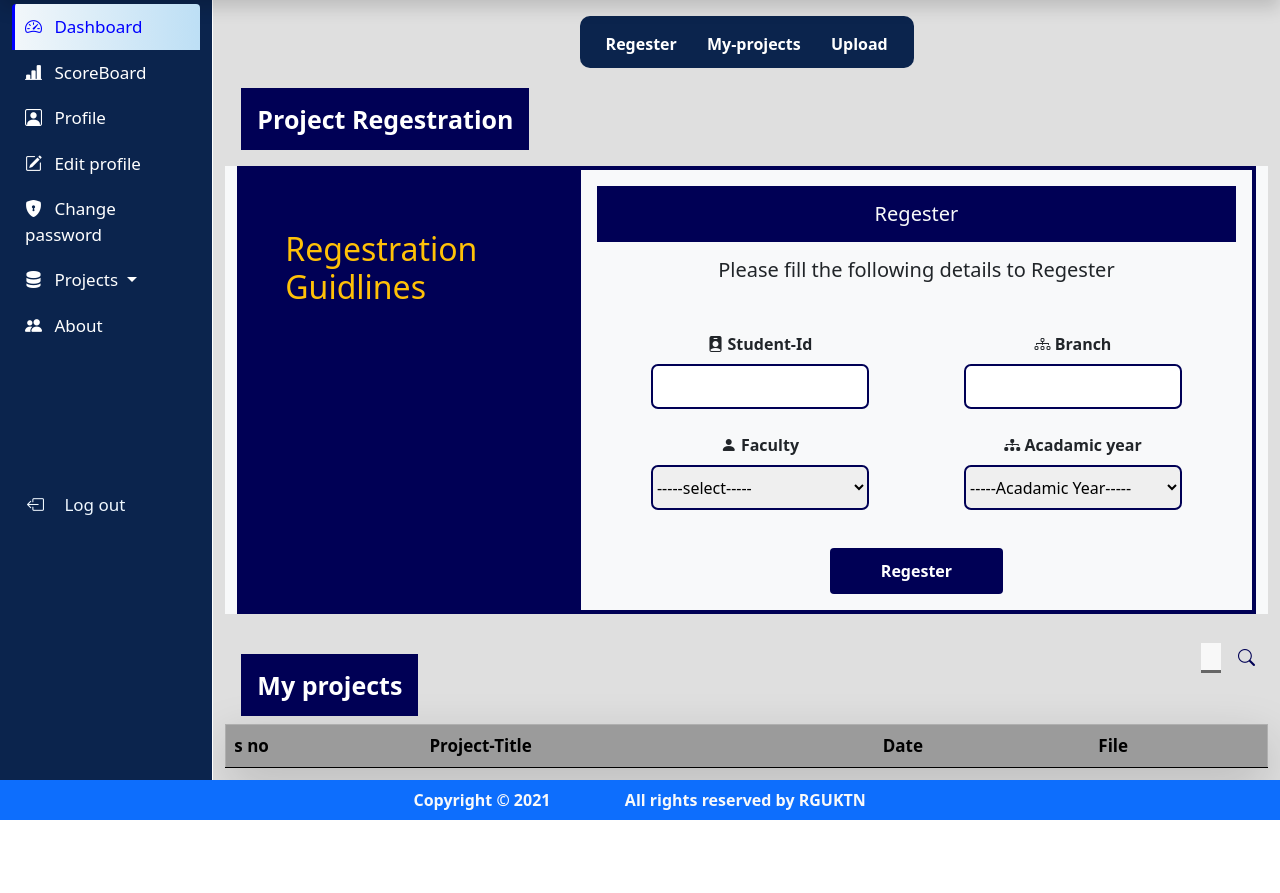
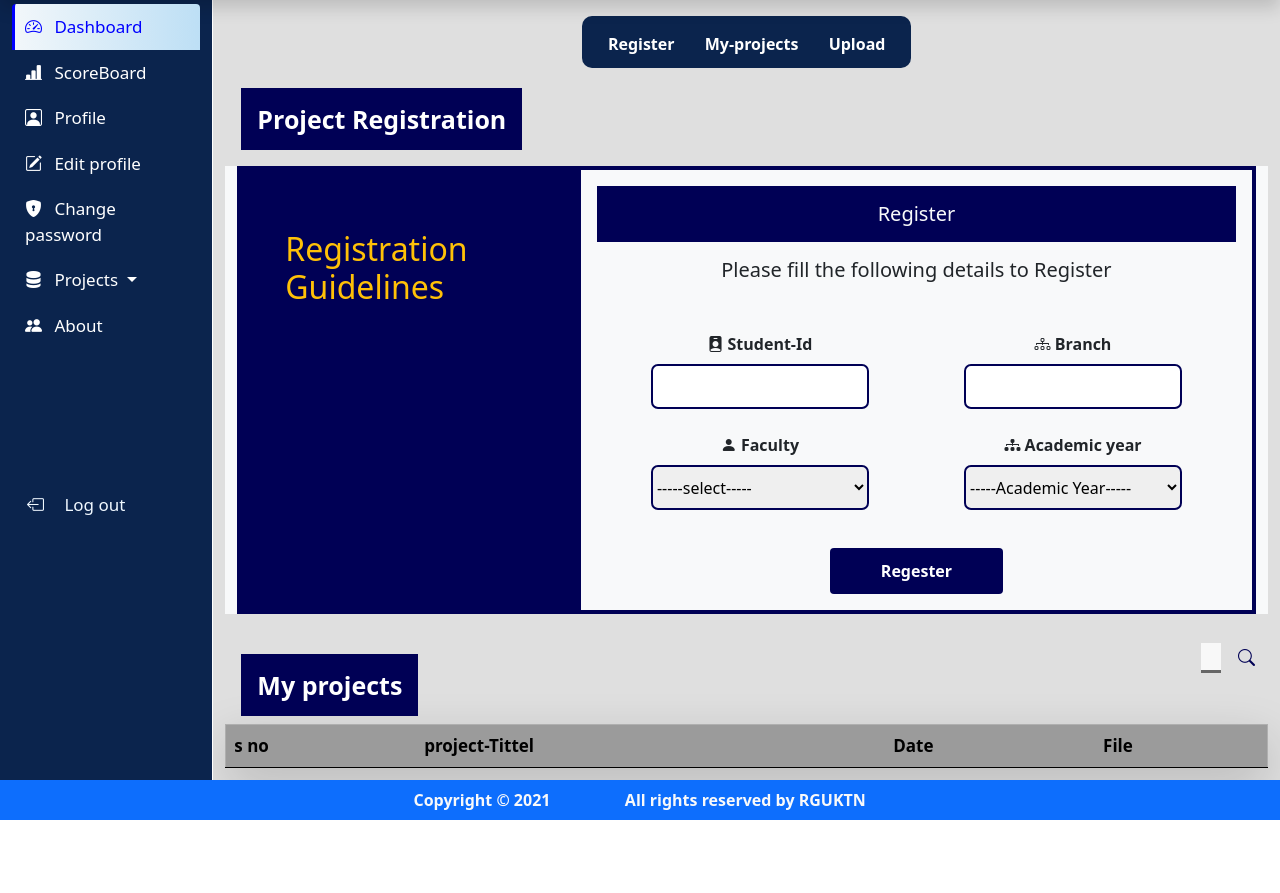
Before and after one commit to JayanthPalla/Project-Submission-Portal-Final, a Django app: template project1/api/templates/project1/student-dashboard.html in a window 1280 px wide. Shown: the part 62-955 px from the top of the page. Run offline with Django 3.2, Linux system fonts and the light colour scheme; the template is opened without the code that fills it, so the values that code supplies are empty.

Commit message:
Update student-dashboard.html

```diff
--- a/project1/api/templates/project1/student-dashboard.html
+++ b/project1/api/templates/project1/student-dashboard.html
@@ -270,20 +270,20 @@
                 <!--min-nav-->
                 <div class="text-center mt-4">
                     <div class=" min-nav " role="group" >
-                        <a href="#regester" class="btn btn-opt me-1 " >Regester</a>
+                        <a href="#regester" class="btn btn-opt me-1 " >Register</a>
                         <a href="#submission" class="btn btn-opt me-1 " >My-projects</a>
                         <a href="#upload" class="btn btn-opt " >Upload</a>
                     </div>
                 </div>
 
                  <!--Regester to project-->
-                 <h4 class="side-head ms-3 mt-4 p-3" id="regester">Project Regestration</h4>
+                 <h4 class="side-head ms-3 mt-4 p-3" id="regester">Project Registration</h4>
                  <div class=" container bg-light">
                 <div class="row  text-light  mt-2 " >
 
                     <div class="col-12 col-lg-4  p-5"style="background-color:#005;">
                         <div class="">
-                            <H2 class="text-warning mb-3 mt-3 ">Regestration Guidlines</H2>
+                            <H2 class="text-warning mb-3 mt-3 ">Registration Guidelines</H2>
                             <ul>
                                 {% for instruction in instructions %}
                                 <li>{{ instruction }} </li>
@@ -292,8 +292,8 @@
                         </div>
                     </div>
                     <div class="col  bg-light text-dark p-3 text-center" style="border: #005 4px solid;">
-                        <h5 class="text-center p-3 text-start text-light " style="background-color: #005;">Regester</h5>
-                        <h5 class="mt-3 mb-5">Please fill the following details to Regester</h5>
+                        <h5 class="text-center p-3 text-start text-light " style="background-color: #005;">Register</h5>
+                        <h5 class="mt-3 mb-5">Please fill the following details to Register</h5>
                         <form action="{% url 'register_project' %}" method="POST" enctype="application/x-www-form-urlencoded">
                             {% csrf_token %}
 
@@ -330,10 +330,10 @@
 
 
                                 <div class="col-11  col-lg-5   input-field ">
-                                    <label for="acadamic_year" class="form-label"> <i class="bi bi-diagram-3-fill"></i>  Acadamic year</label><br>
+                                    <label for="acadamic_year" class="form-label"> <i class="bi bi-diagram-3-fill"></i>  Academic  year</label><br>
                                     <div class="text-center">
-                                        <select id="acadamic_year" class=" input-box  " name="aca_year" required>
-                                            <option>-----Acadamic Year-----</option>
+                                        <select id="academic_year" class=" input-box  " name="aca_year" required>
+                                            <option>-----Academic Year-----</option>
                                             <option>Puc1</option>
                                             <option>Puc2</option>
                                             <option>E1</option>
@@ -366,7 +366,7 @@
                     <thead>
                       <tr class="tabel-head">
                         <th scope="col">s no</th>
-                        <th scope="col">Project-Title</th>
+                        <th scope="col">project-Tittel</th>
                         <th scope="col">Date</th>
                         <th scope="col">File</th>
                       </tr>
@@ -376,8 +376,8 @@
                         <tr>
                         <th >{{ forloop.counter }}</th>
                         <th >{{ project.project_title }}</th>
-                        <th >{{project.submission_date}}</th>
-                        <th><a href="{% url 'download_project' %}?id={{project.project_id}}" class="btn btn-primary "> <i class="bi bi-file-earmark-code-fill"></i> Download File</a></th>
+                        <th >date</th>
+                        <th><a href="#" class="btn btn-primary "> <i class="bi bi-file-earmark-code-fill"></i> File</a></th>
                         </tr>
                         {% endfor %}
 
@@ -415,10 +415,10 @@
                         <div class="col-11 col-lg-5   input-field text-center ">
                             <label for="team" class="form-label"> <i class="bi bi-person-fill"></i> Individual/ <i class="bi bi-people-fill"></i> Team</label><br>
                             <div class="text-center">
-                                <select id="team" name="individual_or_team" class=" input-box " required>
+                                <select id="team" name="individual_or_team" class=" input-box  " required >
                                     <option value="">-----select-----</option>
-                                    <option>Individual</option>
-                                    <option>Team</option>
+                                    <option value="individual">Individual</option>
+                                    <option value="team">Team</option>
                                  </select>
                             </div>
                         </div>
@@ -432,8 +432,9 @@
                         </div>
 
                         <div class=" col-11  col-lg-5 d input-field ">
-                            <label for="formFile" class="form-label btn btn-primary"> <i class="bi bi-pencil-square "></i> Project-File</button> </label>
-                            <input class="form-control " name="project_file" type="file" accept=".zip" id="formFile">
+                            <label for="formFile" class="form-label btn btn-primary"> <i class="bi bi-pencil-square " onchange="javascript:updateList()" ></i> Project-File</button> </label>
+                            <input class="form-control  " name="project_file"  type="file" accept=".zip" id="formFile">
+                            <div id="filename"></div>
                           </div>
 
                         <div class="col-11  col-lg-5 d input-field mb-4">
@@ -494,6 +495,8 @@
 
 
 
+
+
     <script src="https://cdn.jsdelivr.net/npm/bootstrap@5.0.2/dist/js/bootstrap.bundle.min.js" integrity="sha384-MrcW6ZMFYlzcLA8Nl+NtUVF0sA7MsXsP1UyJoMp4YLEuNSfAP+JcXn/tWtIaxVXM" crossorigin="anonymous"></script>
   </body>
 </html>
```
